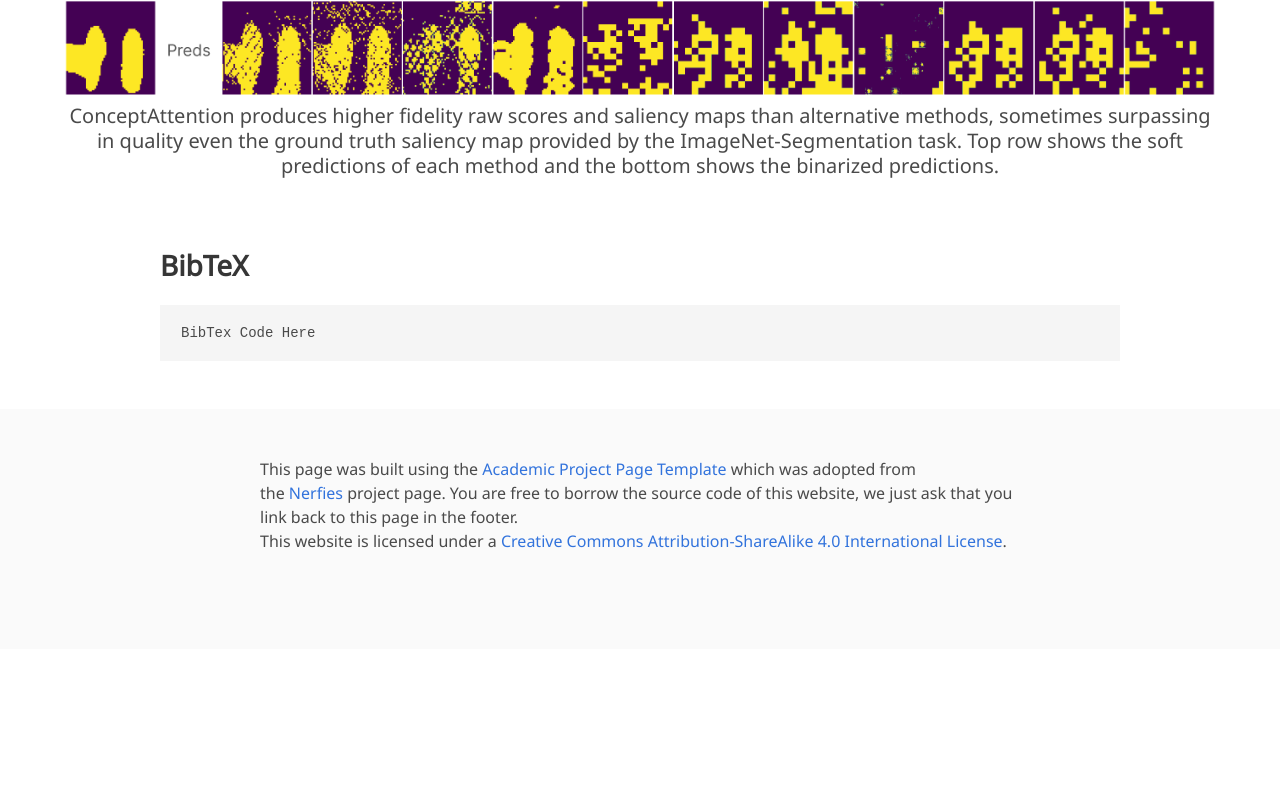
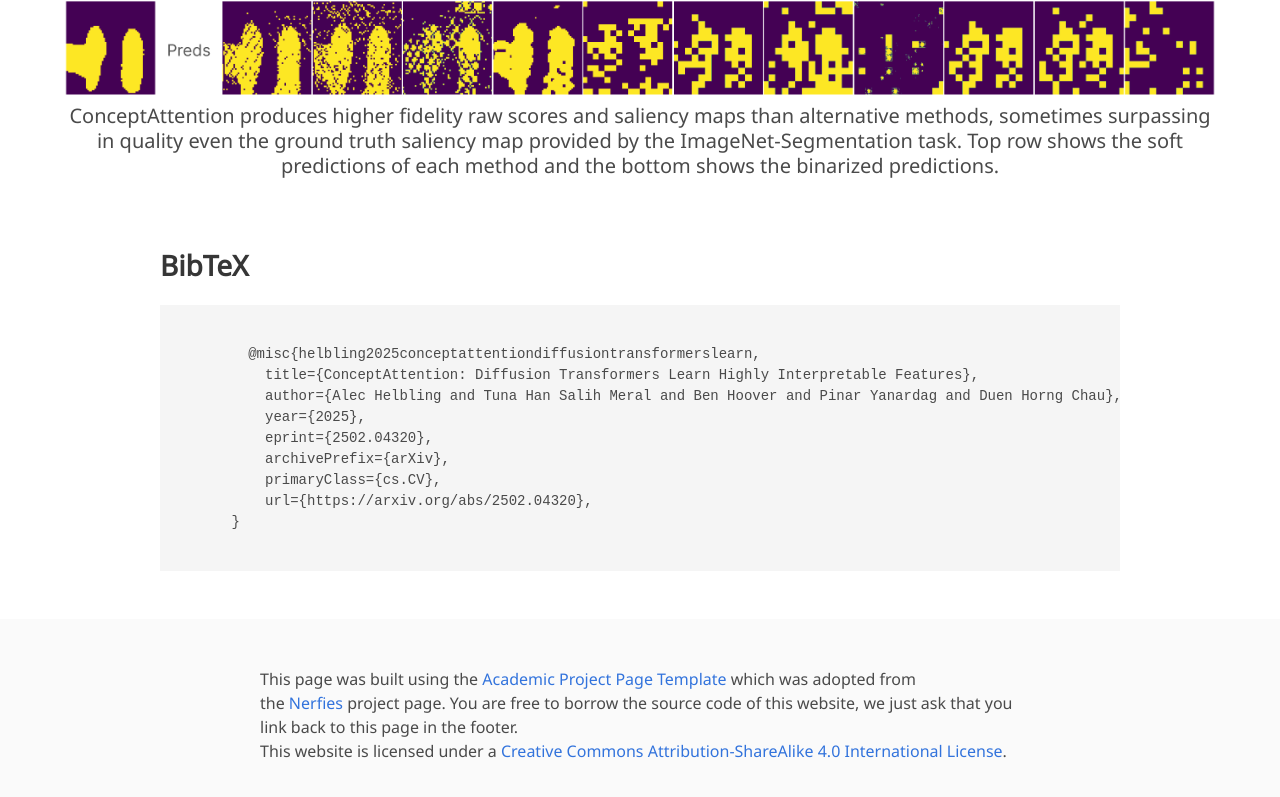
Before and after one commit to manuragkhullar/ConceptAttention, a plain HTML site: page website/index.html in a window 1280 px wide. Shown: the part 2355-3152 px from the top of the page. Before the commit the page ends 3004 px from the top, so only its background shows below. Drawn offline with nearby package versions, Linux system fonts and the light colour scheme; some icons are missing; a web font is replaced by a local one.

```diff
--- a/website/index.html
+++ b/website/index.html
@@ -210,7 +210,17 @@
   <section class="section" id="BibTeX">
     <div class="container is-max-desktop content">
       <h2 class="title">BibTeX</h2>
-      <pre><code>BibTex Code Here</code></pre>
+      <pre><code>
+        @misc{helbling2025conceptattentiondiffusiontransformerslearn,
+          title={ConceptAttention: Diffusion Transformers Learn Highly Interpretable Features},
+          author={Alec Helbling and Tuna Han Salih Meral and Ben Hoover and Pinar Yanardag and Duen Horng Chau},
+          year={2025},
+          eprint={2502.04320},
+          archivePrefix={arXiv},
+          primaryClass={cs.CV},
+          url={https://arxiv.org/abs/2502.04320},
+      }
+      </code></pre>
     </div>
 </section>
 <!--End BibTex citation -->
```
